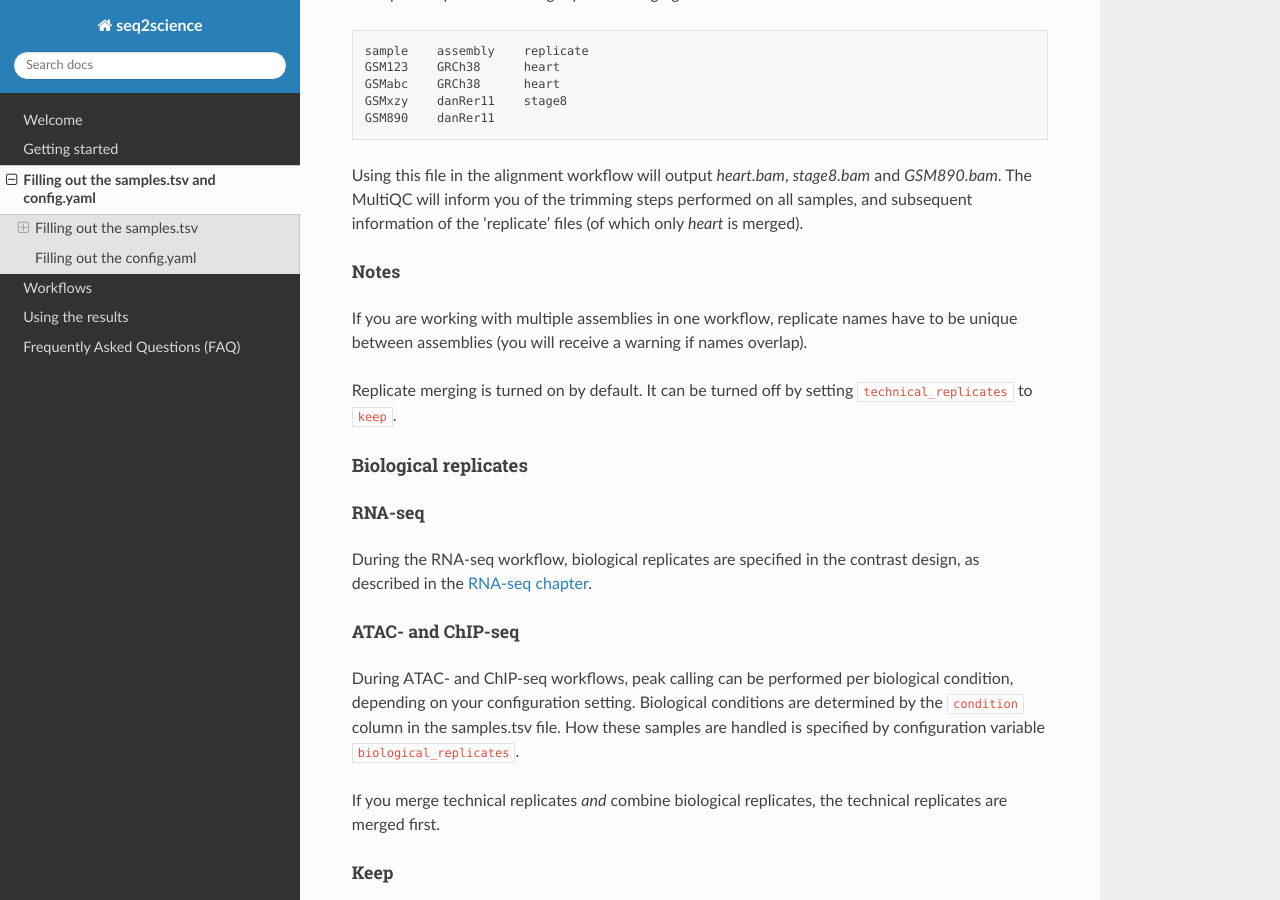
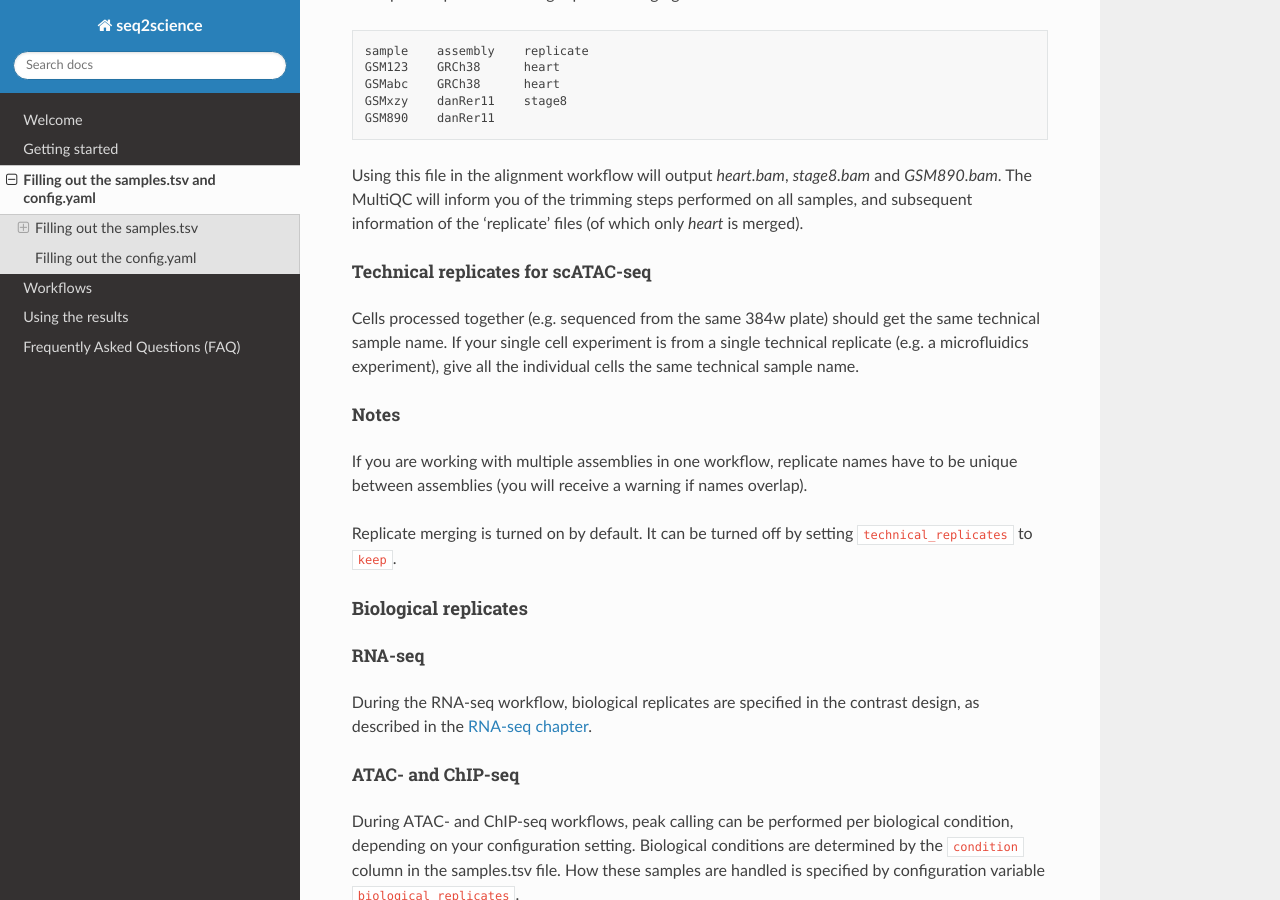
Before and after one commit to vanheeringen-lab/seq2science, a Sphinx documentation site: the page built from docs/fillingout.md, in a window 1280 px wide and 900 px high, scrolled down 1166 px. Built offline with Sphinx 7.4.7 and the Read the Docs theme 2.0.0, drawn with Linux system fonts in a browser that asks for light colours; pages that are not in the unit, such as notebooks, are missing from menus.

Commit message:
Update fillingout.md

````diff
--- a/docs/fillingout.md
+++ b/docs/fillingout.md
@@ -35,6 +35,9 @@ GSM890    danRer11
 ```
 Using this file in the alignment workflow will output *heart.bam*, *stage8.bam* and *GSM890.bam*. The MultiQC will inform you of the trimming steps performed on all samples, and subsequent information of the 'replicate' files (of which only *heart* is merged).
 
+##### Technical replicates for scATAC-seq
+Cells processed together (e.g. sequenced from the same 384w plate) should get the same technical sample name. If your single cell experiment is from a single technical replicate (e.g. a microfluidics experiment), give all the individual cells the same technical sample name.
+
 ##### Notes ####
 If you are working with multiple assemblies in one workflow, replicate names have to be unique between assemblies (you will receive a warning if names overlap).
 
````
